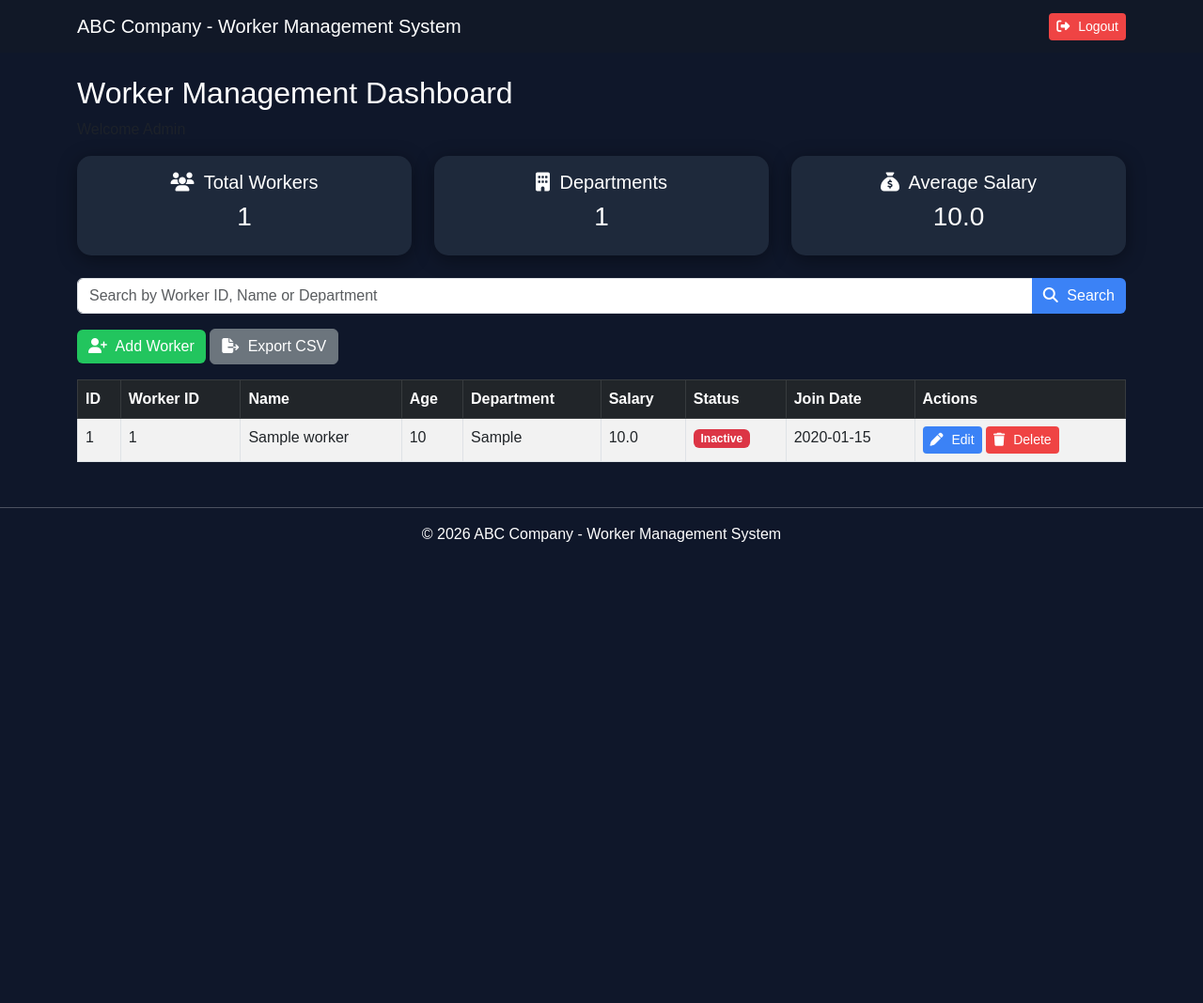
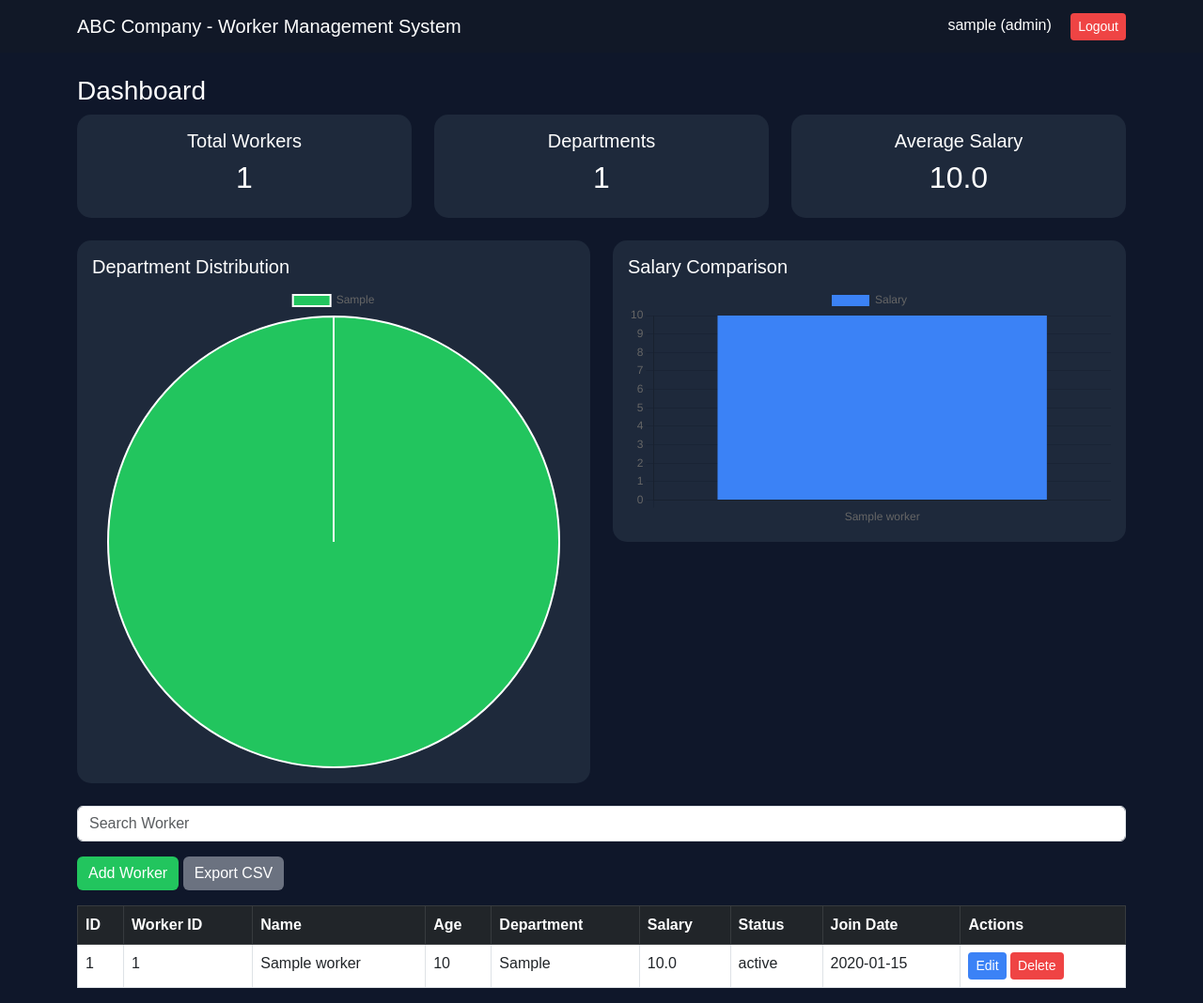
Before and after one commit to tsyamsundar05-max/worker-management, a Flask app: page / in a window 1280 px wide. Shown: the whole page at 94% size. Before the commit the page ends 577 px from the top, so only its background shows below. Run offline with Flask 3, Linux system fonts and the light colour scheme; the visitor is signed in with stand-in values (Sample User, id 1); tables that the repository leaves empty hold one stand-in row (values such as "Sample post").

Commit message:
Updated feature

```diff
--- a/app.py
+++ b/app.py
@@ -1,50 +1,71 @@
-from flask import Flask, render_template, request, redirect
+from flask import Flask, render_template, request, redirect, Response, session
 import sqlite3
-import csv
-from flask import Response
 from datetime import date
-from flask import session
 
 app = Flask(__name__)
 app.secret_key = "worker_management_secret"
 
-# Create Database
+DB_NAME = "database.db"
+
+# ---------------- DATABASE INIT ----------------
 def init_db():
-    conn = sqlite3.connect("database.db")
+    conn = sqlite3.connect(DB_NAME)
     cur = conn.cursor()
 
+    # Workers table
     cur.execute("""
     CREATE TABLE IF NOT EXISTS workers(
-    id INTEGER PRIMARY KEY AUTOINCREMENT,
-    worker_id TEXT UNIQUE,
-    name TEXT NOT NULL,
-    age INTEGER,
-    department TEXT,
-    salary REAL,
-    status TEXT,
-    join_date TEXT
-)
-""")
+        id INTEGER PRIMARY KEY AUTOINCREMENT,
+        worker_id TEXT UNIQUE,
+        name TEXT NOT NULL,
+        age INTEGER,
+        department TEXT,
+        salary REAL,
+        status TEXT,
+        join_date TEXT
+    )
+    """)
+
+    # Users table (LOGIN + ROLES)
+    cur.execute("""
+    CREATE TABLE IF NOT EXISTS users(
+        id INTEGER PRIMARY KEY AUTOINCREMENT,
+        username TEXT UNIQUE,
+        password TEXT,
+        role TEXT
+    )
+    """)
+
+    # Default admin
+    cur.execute("SELECT * FROM users WHERE username=?", ("admin",))
+    if not cur.fetchone():
+        cur.execute("INSERT INTO users (username, password, role) VALUES (?, ?, ?)",
+                    ("admin", "admin123", "admin"))
+
+    # Default viewer
+    cur.execute("SELECT * FROM users WHERE username=?", ("viewer",))
+    if not cur.fetchone():
+        cur.execute("INSERT INTO users (username, password, role) VALUES (?, ?, ?)",
+                    ("viewer", "viewer123", "viewer"))
 
     conn.commit()
     conn.close()
 
-init_db()
 
-
-# Home Page
+# ---------------- HOME (DASHBOARD) ----------------
 @app.route('/')
 def index():
 
     if 'user' not in session:
         return redirect('/login')
 
-    conn = sqlite3.connect("database.db")
+    conn = sqlite3.connect(DB_NAME)
     cur = conn.cursor()
 
     cur.execute("SELECT * FROM workers")
     workers = cur.fetchall()
 
+    # Dashboard stats
     cur.execute("SELECT COUNT(*) FROM workers")
     total_workers = cur.fetchone()[0]
 
@@ -52,7 +73,21 @@ def index():
     total_departments = cur.fetchone()[0]
 
     cur.execute("SELECT AVG(salary) FROM workers")
-    avg_salary = cur.fetchone()[0]
+    avg_salary = cur.fetchone()[0] or 0
+
+    # 📊 CHART 1: Department distribution
+    cur.execute("SELECT department, COUNT(*) FROM workers GROUP BY department")
+    dept_data = cur.fetchall()
+
+    departments = [row[0] for row in dept_data]
+    dept_counts = [row[1] for row in dept_data]
+
+    # 📊 CHART 2: Salary per worker
+    cur.execute("SELECT name, salary FROM workers")
+    salary_data = cur.fetchall()
+
+    names = [row[0] for row in salary_data]
+    salaries = [row[1] for row in salary_data]
 
     conn.close()
 
@@ -61,27 +96,27 @@ def index():
         workers=workers,
         total_workers=total_workers,
         total_departments=total_departments,
-        avg_salary=avg_salary
+        avg_salary=avg_salary,
+        departments=departments,
+        dept_counts=dept_counts,
+        names=names,
+        salaries=salaries
     )
 
-# Add Worker
+
+# ---------------- ADD WORKER ----------------
 @app.route('/add', methods=['GET', 'POST'])
 def add_worker():
 
     if 'user' not in session:
-      return redirect('/login')
+        return redirect('/login')
+
+    if session.get('role') != 'admin':
+        return "Access Denied (Admin Only)"
 
     if request.method == "POST":
 
-        worker_id = request.form['worker_id']
-        name = request.form['name']
-        age = request.form['age']
-        department = request.form['department']
-        salary = request.form['salary']
-        status = request.form['status']
-        join_date = date.today().strftime("%d-%m-%Y")
-
-        conn = sqlite3.connect("database.db")
+        conn = sqlite3.connect(DB_NAME)
         cur = conn.cursor()
 
         cur.execute("""
@@ -89,7 +124,15 @@ def add_worker():
         (worker_id, name, age, department, salary, status, join_date)
         VALUES (?, ?, ?, ?, ?, ?, ?)
         """,
-        (worker_id, name, age, department, salary, status, join_date))
+        (
+            request.form['worker_id'],
+            request.form['name'],
+            request.form['age'],
+            request.form['department'],
+            request.form['salary'],
+            request.form['status'],
+            date.today().strftime("%d-%m-%Y")
+        ))
 
         conn.commit()
         conn.close()
@@ -98,51 +141,79 @@ def add_worker():
 
     return render_template("add_worker.html")
 
-# Edit Worker
+
+# ---------------- EDIT WORKER ----------------
 @app.route('/edit/<int:id>', methods=['GET', 'POST'])
 def edit_worker(id):
 
     if 'user' not in session:
-      return redirect('/login')
+        return redirect('/login')
 
-    conn = sqlite3.connect("database.db")
+    if session.get('role') != 'admin':
+        return "Access Denied (Admin Only)"
+
+    conn = sqlite3.connect(DB_NAME)
     cur = conn.cursor()
 
     if request.method == "POST":
-
-        worker_id = request.form['worker_id']
-        name = request.form['name']
-        age = request.form['age']
-        department = request.form['department']
-        salary = request.form['salary']
-        status = request.form['status']
 
         cur.execute("""
         UPDATE workers
         SET worker_id=?, name=?, age=?, department=?, salary=?, status=?
         WHERE id=?
         """,
-        (worker_id, name, age, department, salary, status, id))
+        (
+            request.form['worker_id'],
+            request.form['name'],
+            request.form['age'],
+            request.form['department'],
+            request.form['salary'],
+            request.form['status'],
+            id
+        ))
 
         conn.commit()
         conn.close()
-
         return redirect('/')
 
     cur.execute("SELECT * FROM workers WHERE id=?", (id,))
     worker = cur.fetchone()
-
     conn.close()
 
     return render_template("edit_worker.html", worker=worker)
-# Search Workers
 
+
+# ---------------- DELETE WORKER ----------------
+@app.route('/delete/<int:id>')
+def delete_worker(id):
+
+    if 'user' not in session:
+        return redirect('/login')
+
+    if session.get('role') != 'admin':
+        return "Access Denied (Admin Only)"
+
+    conn = sqlite3.connect(DB_NAME)
+    cur = conn.cursor()
+
+    cur.execute("DELETE FROM workers WHERE id=?", (id,))
+
+    conn.commit()
+    conn.close()
+
+    return redirect('/')
+
+
+# ---------------- SEARCH ----------------
 @app.route('/search')
 def search():
 
+    if 'user' not in session:
+        return redirect('/login')
+
     keyword = request.args.get('keyword')
 
-    conn = sqlite3.connect("database.db")
+    conn = sqlite3.connect(DB_NAME)
     cur = conn.cursor()
 
     cur.execute("""
@@ -151,44 +222,23 @@ def search():
         OR name LIKE ?
         OR department LIKE ?
     """,
-    (f'%{keyword}%',
-     f'%{keyword}%',
-     f'%{keyword}%'))
+    (f'%{keyword}%', f'%{keyword}%', f'%{keyword}%'))
 
     workers = cur.fetchall()
 
-    # Dashboard statistics for search results
-    total_workers = len(workers)
-
-    departments = set()
-    salaries = []
-
-    for worker in workers:
-        departments.add(worker[4])  # department column
-        salaries.append(worker[5])  # salary column
-
-    total_departments = len(departments)
-
-    avg_salary = (
-        round(sum(salaries) / len(salaries), 2)
-        if salaries else 0
-    )
-
     conn.close()
 
-    return render_template(
-        "index.html",
-        workers=workers,
-        total_workers=total_workers,
-        total_departments=total_departments,
-        avg_salary=avg_salary
-    )
+    return render_template("index.html", workers=workers)
 
-# Export Workers as CSV
+
+# ---------------- EXPORT CSV ----------------
 @app.route('/export')
 def export():
 
-    conn = sqlite3.connect("database.db")
+    if 'user' not in session:
+        return redirect('/login')
+
+    conn = sqlite3.connect(DB_NAME)
     cur = conn.cursor()
 
     cur.execute("SELECT * FROM workers")
@@ -197,23 +247,18 @@ def export():
     conn.close()
 
     def generate():
-
-        yield "ID,Worker ID,Name,Age,Department,Salary\n"
-
-        for worker in workers:
-            yield ",".join(map(str, worker)) + "\n"
+        yield "ID,Worker ID,Name,Age,Department,Salary,Status,Join Date\n"
+        for w in workers:
+            yield ",".join(map(str, w)) + "\n"
 
     return Response(
         generate(),
         mimetype="text/csv",
-        headers={
-            "Content-Disposition":
-            "attachment; filename=workers.csv"
-        }
+        headers={"Content-Disposition": "attachment; filename=workers.csv"}
     )
 
-# Login
 
+# ---------------- LOGIN ----------------
 @app.route('/login', methods=['GET', 'POST'])
 def login():
 
@@ -224,43 +269,36 @@ def login():
         username = request.form['username']
         password = request.form['password']
 
-        if username == "admin" and password == "admin123":
+        conn = sqlite3.connect(DB_NAME)
+        cur = conn.cursor()
 
-            session['user'] = username
+        cur.execute("""
+            SELECT username, role
+            FROM users
+            WHERE username=? AND password=?
+        """, (username, password))
 
+        user = cur.fetchone()
+        conn.close()
+
+        if user:
+            session['user'] = user[0]
+            session['role'] = user[1]
             return redirect('/')
-
         else:
             error = "Invalid Username or Password"
 
     return render_template('login.html', error=error)
 
-# Logout
+
+# ---------------- LOGOUT ----------------
 @app.route('/logout')
 def logout():
-
     session.clear()
-
     return redirect('/login')
 
-# Delete Worker
-@app.route('/delete/<int:id>')
-def delete_worker(id):
 
-    if 'user' not in session:
-      return redirect('/login')
-
-    conn = sqlite3.connect("database.db")
-    cur = conn.cursor()
-
-    cur.execute("DELETE FROM workers WHERE id=?", (id,))
-
-    conn.commit()
-    conn.close()
-
-    return redirect('/')
-
-
+# ---------------- INIT ----------------
 init_db()
 
 if __name__ == "__main__":
--- a/templates/index.html
+++ b/templates/index.html
@@ -3,83 +3,45 @@
 <head>
     <title>Worker Management System</title>
 
-    <!-- Bootstrap -->
     <link href="https://cdn.jsdelivr.net/npm/bootstrap@5.3.0/dist/css/bootstrap.min.css" rel="stylesheet">
 
-    <!-- Icons -->
     <link rel="stylesheet" href="https://cdnjs.cloudflare.com/ajax/libs/font-awesome/6.5.0/css/all.min.css">
 
+    <script src="https://cdn.jsdelivr.net/npm/chart.js"></script>
+
     <style>
-        /* 🌙 DARK THEME */
         body {
             background: #0f172a;
             color: white;
             font-family: Arial;
-            animation: fadeIn 0.8s ease-in;
         }
 
-        @keyframes fadeIn {
-            from { opacity: 0; transform: translateY(10px); }
-            to { opacity: 1; transform: translateY(0); }
-        }
-
-        .navbar {
-            background: #111827 !important;
-        }
+        .navbar { background: #111827 !important; }
 
         .card {
             background: #1e293b;
             color: white;
             border: none;
             border-radius: 15px;
-            box-shadow: 0 4px 20px rgba(0,0,0,0.4);
-            transition: 0.3s ease;
         }
 
-        .card:hover {
-            transform: translateY(-5px);
-            box-shadow: 0 10px 30px rgba(0,0,0,0.5);
-        }
+        .table { background: #1e293b; color: white; }
 
-        .table {
-            background: #1e293b;
-            color: white;
-        }
+        .table-dark { background: #111827 !important; }
 
-        .table-dark {
-            background: #111827 !important;
-        }
+        th, td { color: white; }
 
-        th, td {
-            color: white;
-        }
+        .btn-primary { background: #3b82f6; border: none; }
+        .btn-success { background: #22c55e; border: none; }
+        .btn-danger { background: #ef4444; border: none; }
+        .btn-secondary { background: #6b7280; border: none; }
 
-        .btn {
-            transition: 0.2s ease;
-        }
-
-        .btn:hover {
-            transform: scale(1.05);
-        }
-
-        tr:hover {
-            background: rgba(255,255,255,0.05);
-        }
-
-        i {
-            margin-right: 5px;
-        }
-
-        .btn-success { background: #22c55e; border: none; }
-        .btn-primary { background: #3b82f6; border: none; }
-        .btn-danger { background: #ef4444; border: none; }
+        tr:hover { background: rgba(255,255,255,0.05); }
     </style>
-
 </head>
 
 <body>
 
-<!-- NAVBAR -->
 <nav class="navbar navbar-dark">
     <div class="container">
 
@@ -87,40 +49,61 @@
             ABC Company - Worker Management System
         </span>
 
-        <a href="/logout" class="btn btn-danger btn-sm">
-            <i class="fa-solid fa-right-from-bracket"></i> Logout
-        </a>
+        <div>
+            <span class="me-3">
+                {{ session.get('user', 'Guest') }} ({{ session.get('role', 'viewer') }})
+            </span>
+
+            <a href="/logout" class="btn btn-danger btn-sm">Logout</a>
+        </div>
 
     </div>
 </nav>
 
 <div class="container mt-4">
 
-    <h2 class="mb-2">Worker Management Dashboard</h2>
+    <h3>Dashboard</h3>
 
-    <p class="text-muted">Welcome Admin</p>
-
-    <!-- DASHBOARD CARDS -->
+    <!-- CARDS -->
     <div class="row mb-4">
 
         <div class="col-md-4">
-            <div class="card text-center p-3">
-                <h5><i class="fa-solid fa-users"></i> Total Workers</h5>
-                <h3>{{ total_workers }}</h3>
+            <div class="card p-3 text-center">
+                <h5>Total Workers</h5>
+                <h2>{{ total_workers }}</h2>
             </div>
         </div>
 
         <div class="col-md-4">
-            <div class="card text-center p-3">
-                <h5><i class="fa-solid fa-building"></i> Departments</h5>
-                <h3>{{ total_departments }}</h3>
+            <div class="card p-3 text-center">
+                <h5>Departments</h5>
+                <h2>{{ total_departments }}</h2>
             </div>
         </div>
 
         <div class="col-md-4">
-            <div class="card text-center p-3">
-                <h5><i class="fa-solid fa-sack-dollar"></i> Average Salary</h5>
-                <h3>{{ avg_salary }}</h3>
+            <div class="card p-3 text-center">
+                <h5>Average Salary</h5>
+                <h2>{{ avg_salary }}</h2>
+            </div>
+        </div>
+
+    </div>
+
+    <!-- CHARTS -->
+    <div class="row mb-4">
+
+        <div class="col-md-6">
+            <div class="card p-3">
+                <h5>Department Distribution</h5>
+                <canvas id="deptChart"></canvas>
+            </div>
+        </div>
+
+        <div class="col-md-6">
+            <div class="card p-3">
+                <h5>Salary Comparison</h5>
+                <canvas id="salaryChart"></canvas>
             </div>
         </div>
 
@@ -128,36 +111,17 @@
 
     <!-- SEARCH -->
     <form action="/search" method="GET" class="mb-3">
-
-        <div class="input-group">
-
-            <input type="text"
-                   name="keyword"
-                   class="form-control"
-                   placeholder="Search by Worker ID, Name or Department">
-
-            <button class="btn btn-primary">
-                <i class="fa-solid fa-magnifying-glass"></i> Search
-            </button>
-
-        </div>
-
+        <input type="text" name="keyword" class="form-control" placeholder="Search Worker">
     </form>
 
     <!-- BUTTONS -->
-    <a href="/add" class="btn btn-success mb-3">
-        <i class="fa-solid fa-user-plus"></i> Add Worker
-    </a>
-
-    <a href="/export" class="btn btn-secondary mb-3">
-        <i class="fa-solid fa-file-export"></i> Export CSV
-    </a>
+    <a href="/add" class="btn btn-success mb-3">Add Worker</a>
+    <a href="/export" class="btn btn-secondary mb-3">Export CSV</a>
 
     <!-- TABLE -->
-    <table class="table table-bordered table-striped">
+    <table class="table table-bordered">
 
         <thead class="table-dark">
-
             <tr>
                 <th>ID</th>
                 <th>Worker ID</th>
@@ -169,13 +133,10 @@
                 <th>Join Date</th>
                 <th>Actions</th>
             </tr>
-
         </thead>
 
         <tbody>
-
         {% for worker in workers %}
-
         <tr>
             <td>{{ worker[0] }}</td>
             <td>{{ worker[1] }}</td>
@@ -183,48 +144,60 @@
             <td>{{ worker[3] }}</td>
             <td>{{ worker[4] }}</td>
             <td>{{ worker[5] }}</td>
-
-                <td>
-                    {% if worker[6] == 'Active' %}
-                        <span class="badge bg-success">Active</span>
-
-                    {% elif worker[6] == 'On Leave' %}
-                        <span class="badge bg-warning text-dark">On Leave</span>
-
-                    {% else %}
-                        <span class="badge bg-danger">Inactive</span>
-                    {% endif %}
-                </td>
-
+            <td>{{ worker[6] }}</td>
             <td>{{ worker[7] }}</td>
 
             <td>
-                    <a href="/edit/{{ worker[0] }}" class="btn btn-primary btn-sm">
-                        <i class="fa-solid fa-pen"></i> Edit
-                    </a>
 
-                    <a href="/delete/{{ worker[0] }}"
-                       class="btn btn-danger btn-sm"
-                       onclick="return confirm('Are you sure you want to delete this worker?')">
-                        <i class="fa-solid fa-trash"></i> Delete
-                    </a>
+                {% if session.get('role') == 'admin' %}
+
+                <a href="/edit/{{ worker[0] }}" class="btn btn-primary btn-sm">Edit</a>
+
+                <a href="/delete/{{ worker[0] }}" class="btn btn-danger btn-sm">Delete</a>
+
+                {% else %}
+                    <span class="text-muted">Read Only</span>
+                {% endif %}
+
             </td>
 
         </tr>
-
         {% endfor %}
-
         </tbody>
 
     </table>
 
 </div>
 
-<!-- FOOTER -->
-<footer class="text-center mt-5 mb-3">
-    <hr>
-    <p>© 2026 ABC Company - Worker Management System</p>
-</footer>
+<!-- CHARTS FIXED -->
+<script>
+const deptCtx = document.getElementById('deptChart');
+
+new Chart(deptCtx, {
+    type: 'pie',
+    data: {
+        labels: {{ departments | tojson | safe }},
+        datasets: [{
+            data: {{ dept_counts | tojson | safe }},
+            backgroundColor: ['#22c55e','#3b82f6','#f59e0b','#ef4444','#a855f7']
+        }]
+    }
+});
+
+const salaryCtx = document.getElementById('salaryChart');
+
+new Chart(salaryCtx, {
+    type: 'bar',
+    data: {
+        labels: {{ names | tojson | safe }},   // ✅ FIXED HERE
+        datasets: [{
+            label: 'Salary',
+            data: {{ salaries | tojson | safe }},
+            backgroundColor: '#3b82f6'
+        }]
+    }
+});
+</script>
 
 </body>
 </html>
```
Lines whose indentation alone changed are shown as unchanged.
